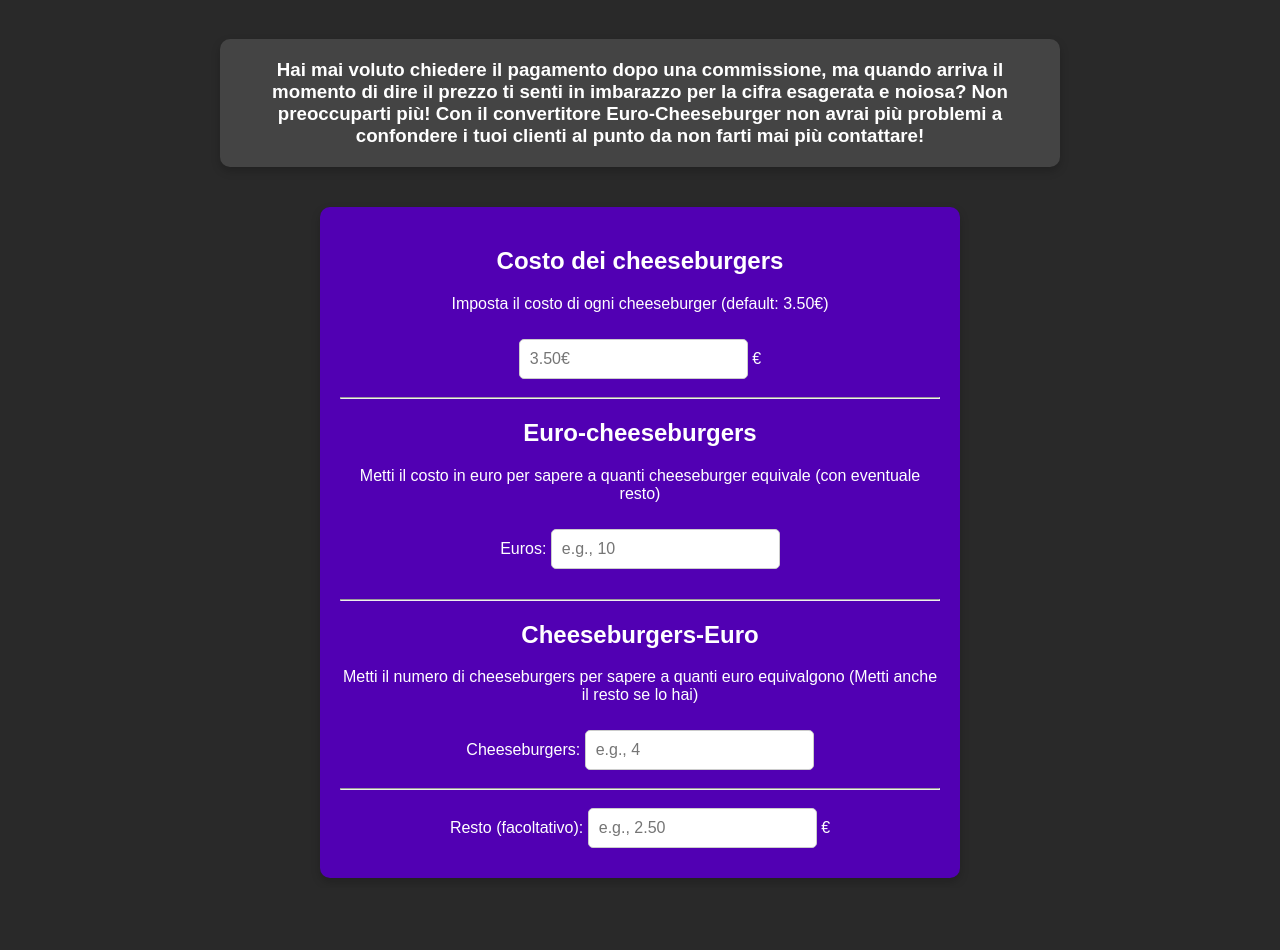
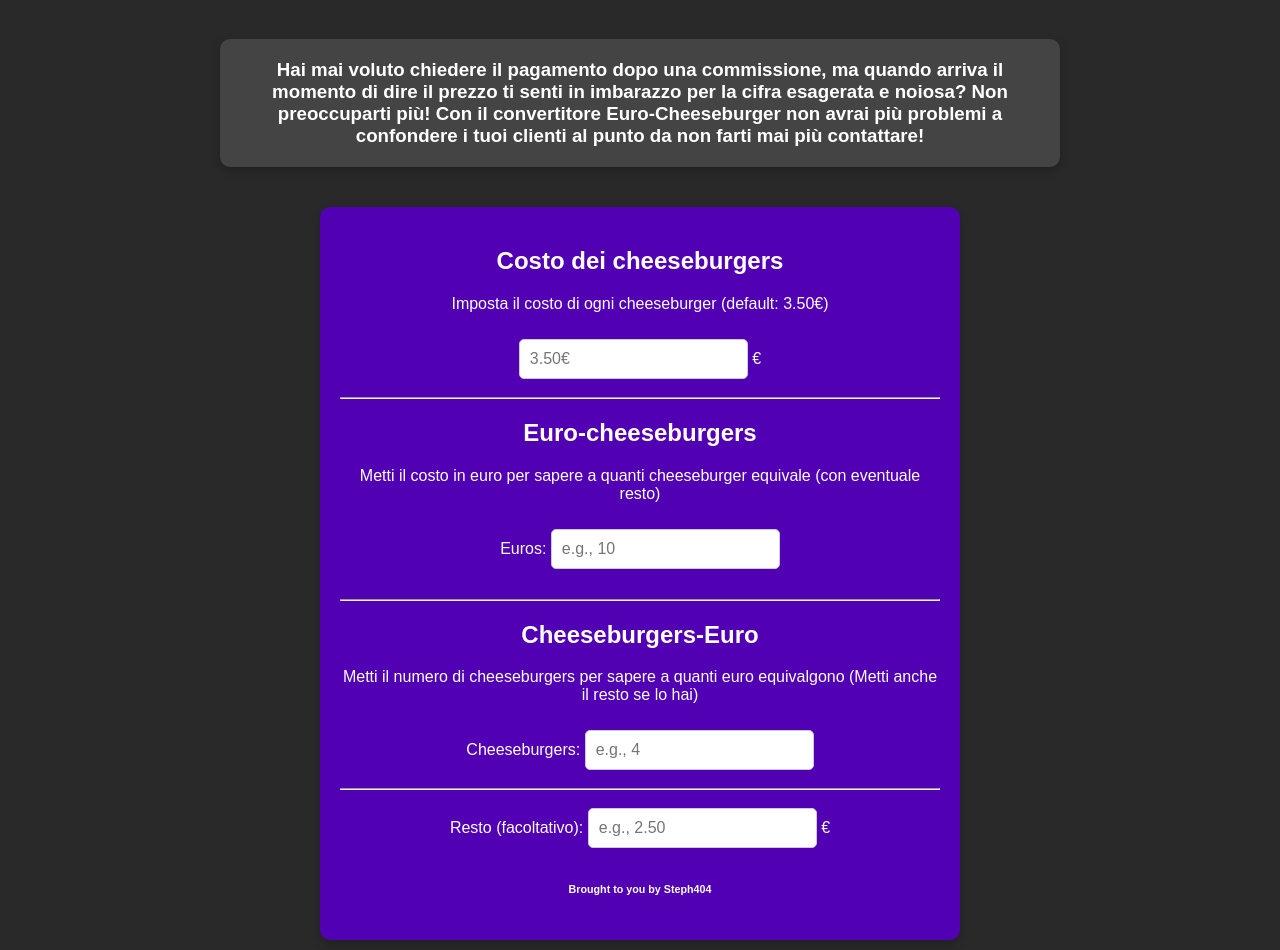
Before and after one commit to steph4041/Euro-to-Cheeseburgers, a plain HTML site: page index.html in a window 1280 px wide. Shown: the part 79-1029 px from the top of the page. Before the commit the page ends 967 px from the top, so only its background shows below. Drawn offline with Linux system fonts and the light colour scheme.

Commit message:
Lil edit

```diff
--- a/index.html
+++ b/index.html
@@ -4,6 +4,7 @@
     <meta charset="UTF-8">
     <meta name="viewport" content="width=device-width, initial-scale=1.0">
     <title>Convertitore Cheeseburger</title>
+
 
     <style>
         body {
@@ -74,6 +75,7 @@
 <body>
     <header>
         <h1>🍔🍔Convertitore Cheeseburgers🍔🍔</h1>
+
     </header>
     <h3>
         Hai mai voluto chiedere il pagamento dopo una commissione, ma quando arriva il momento di dire il prezzo ti senti in imbarazzo per la cifra esagerata e noiosa? Non preoccuparti più! Con il convertitore Euro-Cheeseburger non avrai più problemi a confondere i tuoi clienti al punto da non farti mai più contattare!
@@ -105,6 +107,7 @@
             <label for="carryInput">€</label>
             <div id="euroResult"></div>
         </section>
+        <h6>Brought to you by Steph404</h6>
     </main>
 
     <script>
```
